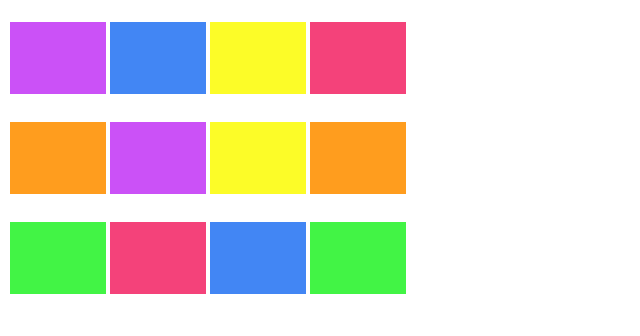
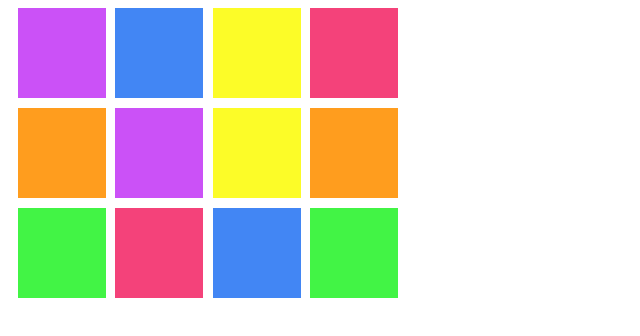
Before and after one commit to Code-Institute-Submissions/music-memory-game, a plain HTML site: page index.html in a window 1280 px wide. Both pictures are taken after a click on the element 58 px from the left and 58 px from the top of the page. Shown: the whole page, without its empty margins (0-640 px from the left). Drawn offline with nearby package versions, Linux system fonts and the light colour scheme.

Commit message:
added disabled class

```diff
--- a/sass/app.sass
+++ b/sass/app.sass
@@ -7,8 +7,8 @@
     display: flex
     flex-wrap: wrap
     flex-direction: row
-    justify-content: space-around
-    align-items: center
+    justify-content: space-evenly
+    align-items: space-evenly
 
 
 
@@ -31,8 +31,10 @@
     background-color: $orange
 
 .card
-    height: 24%
-    width: 24%
+    height: 30%
+    width: 22%
+
+
 
 
 .hidden
--- a/script.js
+++ b/script.js
@@ -1,12 +1,13 @@
-$(document).ready(function(){
+$(document).ready(function() {
 
-    var cards = [1,1,2,2,3,3,4,4,5,5,6,6,];
+    var cards = [1, 1, 2, 2, 3, 3, 4, 4, 5, 5, 6, 6, ];
     cards = shuffle(cards);
 
     //shuffle code from:
     //https://stackoverflow.com/questions/2450954/how-to-randomize-shuffle-a-javascript-array
     function shuffle(array) {
-        var currentIndex = array.length, temporaryValue, randomIndex;
+        var currentIndex = array.length,
+            temporaryValue, randomIndex;
         while (0 !== currentIndex) {
             randomIndex = Math.floor(Math.random() * currentIndex);
             currentIndex -= 1;
@@ -21,47 +22,55 @@ $(document).ready(function(){
     //assign shuffled cards to divs
     assignIndex();
     assignClass();
-    function assignIndex(){
-        $('.card').each(function(index){
+
+    function assignIndex() {
+        $('.card').each(function(index) {
             $(this).attr('data-card-index', cards[index]);
         });
     }
 
-    function assignClass(){
-        $('.card').each(function(index){
+    function assignClass() {
+        $('.card').each(function(index) {
             $(this).addClass("color-" + cards[index]);
         });
     }
 
     //add event listeners to display cards on click and add selected class
 
-    $('.card').on('click', function(){
-        $(this).addClass('selected')
+    $('.card').on('click', function() {
+        $(this).addClass('selected disabled')
+
         checkMatch();
+        $('.disabled').off('click');
+        console.log("clicked");
     });
 
 
-    function checkMatch(){
-        if($('.selected').length == 2) {
-            if($('.selected').first().data('card-index') == $('.selected').last().data('card-index')){
+
+    function checkMatch() {
+        if ($('.selected').length == 2) {
+            if ($('.selected').first().data('card-index') == $('.selected').last().data('card-index')) {
                 console.log("match");
                 //remove class "notMatched"
-                $('.selected').each(function(){
-                    $(this).removeClass("notMatched");
-            });
+                $('.selected').each(function() {
+                    $(this).removeClass("notMatched").addClass("disabled");
+                });
                 //disable cards so can't be clicked again
                 //animate cards to show match
                 //leave displayed
 
-            } else {
-                console.log("no");
+            }
+            else {
+                console.log("no match");
+                $('.selected').removeClass('disabled');
                 //animate to show no match
                 //after a delay of 1 second turn both cards back over
             }
-            $('.card').each(function(){
-                $(this).removeClass("selected");
-            });
+
         }
     }
 
+
+
+
 });
```
Also changed, not shown: css/app.css, 1 other file.
